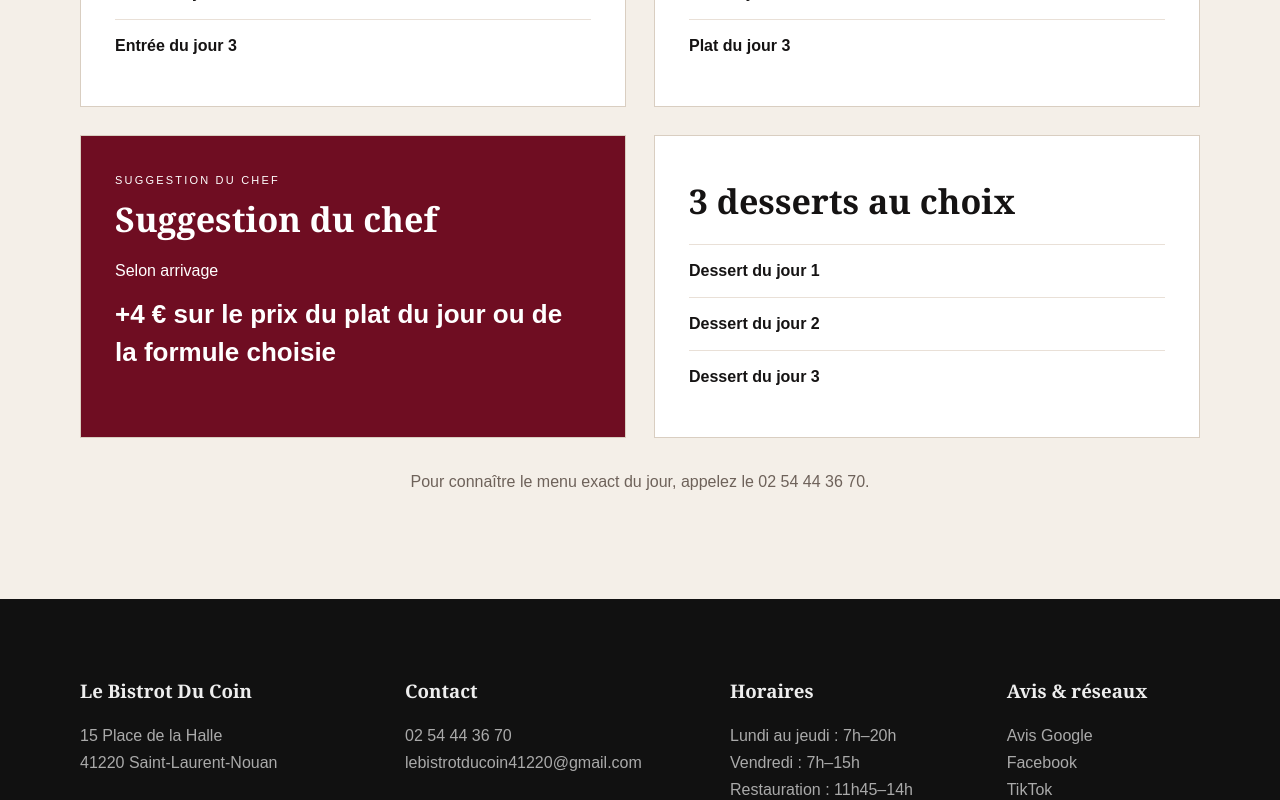
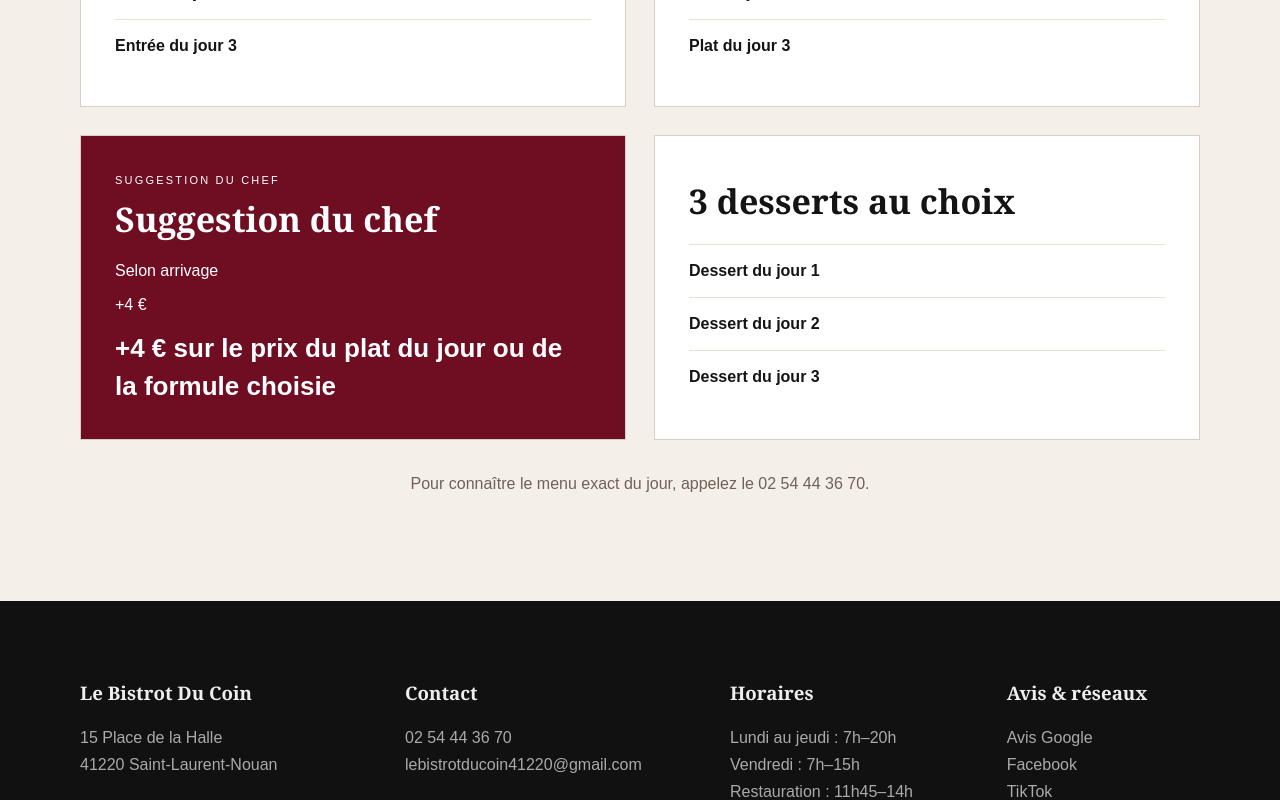
Before and after one commit to thomasdubois60-svg/lebistrotducoin, a Next.js app: page /aujourdhui in a window 1280 px wide. Shown: the part 1200-2000 px from the top of the page. Built offline with nearby package versions, Linux system fonts and the light colour scheme; no server answers.

Commit message:
Actualiser la carte et le menu du jour public

```diff
--- a/app/aujourdhui/page.tsx
+++ b/app/aujourdhui/page.tsx
@@ -1,10 +1,26 @@
 'use client'
+import { useEffect } from 'react'
 import styles from './daily.module.css'
 import { MenuItem } from '@/lib/default-content'
 import { PageHero } from '@/components/page-hero'
 import { useSiteContent } from '@/components/content-provider'
 export default function TodayPage(){
  const {daily,pageTexts,general}=useSiteContent()
+  useEffect(() => {
+    const refresh = () => {
+      if (document.visibilityState === 'visible') window.dispatchEvent(new Event('bistrot-content-updated'))
+    }
+    refresh()
+    window.addEventListener('focus', refresh)
+    window.addEventListener('pageshow', refresh)
+    document.addEventListener('visibilitychange', refresh)
+    return () => {
+      window.removeEventListener('focus', refresh)
+      window.removeEventListener('pageshow', refresh)
+      document.removeEventListener('visibilitychange', refresh)
+    }
+  }, [])
+
  const Block=({title,items}:{title:string;items:MenuItem[]})=><div className="menu-block"><h2>{title}</h2>{items.map((item,i)=><div className={`menu-row ${item.image?styles.withImage:''}`} key={i}>{item.image&&<img className={styles.image} src={item.image} alt={item.imageAlt||''} loading="lazy"/>}<div className={item.image?styles.text:undefined}><strong>{item.name}</strong>{item.description&&<small>{item.description}</small>}</div>{item.price&&<span>{item.price}</span>}</div>)}</div>
- return <><PageHero eyebrow={daily.dateLabel} title="Aujourd’hui au Bistrot" text={pageTexts.todayIntro}/><section className="section"><div className="container"><div className="formula-panel"><h2>Nos formules</h2>{daily.formulas.map((f,i)=><div className="formula-row" key={i}><div className="menu-row"><div><strong>{f.name}</strong>{f.description&&<small>{f.description}</small>}{f.takeawayPrice&&<small className="takeaway-price">À emporter : {f.takeawayPrice}</small>}</div><span>{f.price}</span></div></div>)}</div><div className="daily-grid"><Block title={daily.startersTitle} items={daily.starters}/><Block title={daily.mainsTitle} items={daily.mains}/><div className="suggestion"><span>Suggestion du chef</span><h2>{daily.suggestion.name}</h2><p>{daily.suggestion.description}</p><b>{daily.suggestionSupplementText}</b></div><Block title={daily.dessertsTitle} items={daily.desserts}/></div><p className="note">Pour connaître le menu exact du jour, appelez le {general.phone}.</p></div></section></>
+ return <><PageHero eyebrow={daily.dateLabel} title="Aujourd’hui au Bistrot" text={pageTexts.todayIntro}/><section className="section"><div className="container"><div className="formula-panel"><h2>Nos formules</h2>{daily.formulas.map((f,i)=><div className="formula-row" key={i}><div className="menu-row"><div><strong>{f.name}</strong>{f.description&&<small>{f.description}</small>}{f.takeawayPrice&&<small className="takeaway-price">À emporter : {f.takeawayPrice}</small>}</div><span>{f.price}</span></div></div>)}</div><div className="daily-grid"><Block title={daily.startersTitle} items={daily.starters}/><Block title={daily.mainsTitle} items={daily.mains}/><div className="suggestion"><span>Suggestion du chef</span><h2>{daily.suggestion.name}</h2><p>{daily.suggestion.description}</p>{daily.suggestion.price&&<p>{daily.suggestion.price}</p>}<b>{daily.suggestionSupplementText}</b></div><Block title={daily.dessertsTitle} items={daily.desserts}/></div><p className="note">Pour connaître le menu exact du jour, appelez le {general.phone}.</p></div></section></>
 }
--- a/lib/default-content.ts
+++ b/lib/default-content.ts
@@ -168,9 +168,9 @@ export function normalizeContent(value: Partial<SiteContent> | null | undefined)
     daily: {
       ...defaultContent.daily, ...(value?.daily || {}),
       formulas: value?.daily?.formulas?.length ? value.daily.formulas : defaultContent.daily.formulas,
-      starters: value?.daily?.starters?.length ? value.daily.starters : defaultContent.daily.starters,
-      mains: value?.daily?.mains?.length ? value.daily.mains : defaultContent.daily.mains,
-      desserts: value?.daily?.desserts?.length ? value.daily.desserts : defaultContent.daily.desserts,
+      starters: Array.isArray(value?.daily?.starters) ? value.daily.starters : defaultContent.daily.starters,
+      mains: Array.isArray(value?.daily?.mains) ? value.daily.mains : defaultContent.daily.mains,
+      desserts: Array.isArray(value?.daily?.desserts) ? value.daily.desserts : defaultContent.daily.desserts,
       suggestion: { ...defaultContent.daily.suggestion, ...(value?.daily?.suggestion || {}) }
     },
     menu: value?.menu?.length ? value.menu : defaultContent.menu,
```
Also changed, not shown: app/carte/page.tsx (+16 -0 lines).
